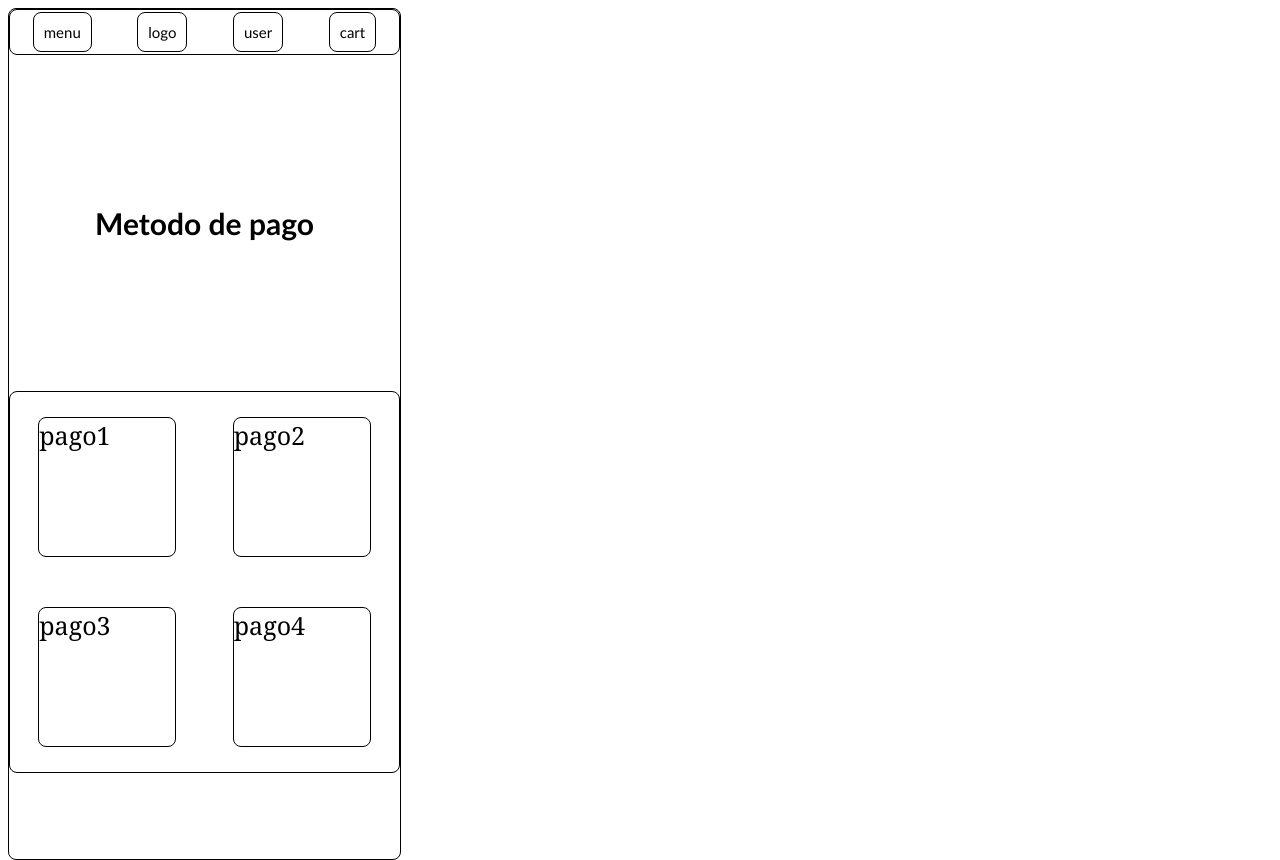
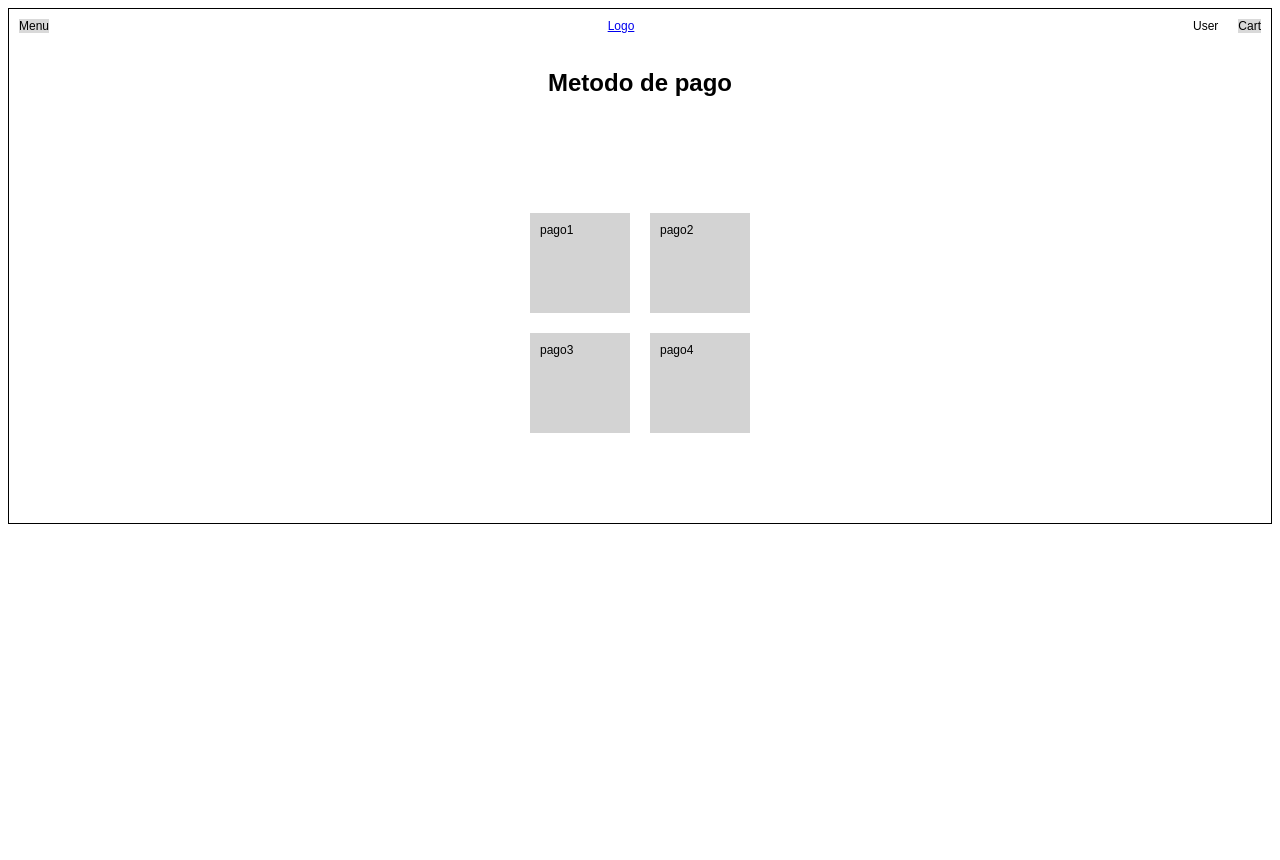
Before and after one commit to Andherson24/restaurante-bar, a plain HTML site: page pago.html in a window 1280 px wide. After the commit the page ends 800 px from the top, so only its background shows below. Drawn offline with Linux system fonts and the light colour scheme.

Commit message:
modificando pagina pagos

```diff
--- a/pago.css
+++ b/pago.css
@@ -1,47 +1,93 @@
 body {
-    display: flex;
-    width: 393px;
-    height: 852px;
-    position: absolute;
-    box-sizing: border-box;
-}
-div {
     border: 1px solid black;
     font-family: calibri;
     font-size: 12px;
-    border-radius: 8px;
+    font-family: 'Nunito Sans', sans-serif;
+
 }
-.nav {
-    border: 1px solid black;
+
+div {
+    box-sizing: border-box;
+}
+
+.header {
+    overflow: hidden;
+    display: flex;
+    align-items: center;
+    justify-content: space-between;
+    border: none;
+
+}
+
+.header a {
+    text-align: center;
+    float: none;
+    display: block;
+    text-align: left;
+}
+
+.header a.logo {
+    display: block;
+    margin-left: auto;
+    margin-right: auto;
+    width: 50%;
+}
+
+.derecha-menu {
+    float: right;
+    display: flex;
+    justify-content: space-between;
+    border: none;
+}
+
+.izquierda-menu {
+    border: none;
+}
+
+.icono {
     display: flex;
     justify-content: space-around;
     align-items: center;
-    height: 44px;
+    margin: 10px;
+    background: #D9D9D9;
+    border: none;
 }
-#box {
+
+#user {
+    background: white;
+
+}
+
+h1 {
+    display: flex;
+    align-items: center;
+    flex-direction: column;
+    justify-content: center;
     padding: 10px;
-    margin: 20px;
-    font-size: 15px;
 }
-h1 {
-    margin-top: 5em;
-    margin-bottom: 5em;
+
+.realizar-pago {
     display: flex;
     flex-direction: column;
-    align-items: center;
     justify-content: center;
-    font-size: 30px;
+    height: 400px;
+
 }
-.realizar-pago {
+
+.sec1 {
     display: flex;
-    flex-direction: row;
-    justify-content: space-around;
-    flex-wrap: wrap;
+    justify-content: center;
 }
-.realizar-pago > div {
-    width: 136px;
-    height: 138px;
-    margin: 1em;
-    font-family: Cambria;
-    font-size: 25px;
+
+.sec2 {
+    display: flex;
+    justify-content: center;
 }
+
+.pagos {
+    background-color: lightgrey;
+    margin: 10px;
+    padding: 10px;
+    height: 100px;
+    width: 100px;
+}
--- a/pago.html
+++ b/pago.html
@@ -1,5 +1,6 @@
 <!DOCTYPE html>
 <html lang="en">
+
 <head>
     <meta charset="UTF-8">
     <meta http-equiv="X-UA-Compatible" content="IE=edge">
@@ -7,21 +8,31 @@
     <title>pago</title>
     <link rel="stylesheet" href="pago.css">
 </head>
+
 <body>
     <div class="pago">
-        <div class="nav">
-            <div class="menu" id="box">menu</div>
-            <div class="logo" id="box">logo</div>
-            <div class="user" id="box">user</div>
-            <div class="cart" id="box">cart</div>
+        <div class="header">
+            <div class="izquierda-menu">
+                <div class="icono" id="menu">Menu</div>
+            </div>
+            <a href="#">Logo</a>
+            <div class="derecha-menu">
+                <div class="icono" id="user">User</div>
+                <div class="icono" id="cart">Cart</div>
+            </div>
         </div>
         <h1>Metodo de pago</h1>
         <div class="realizar-pago">
-            <div class="pago1">pago1</div>
-            <div class="pago2">pago2</div>
-            <div class="pago3">pago3</div>
-            <div class="pago4">pago4</div>
+            <div class="sec1">
+                <div class="pagos" id="pago1">pago1</div>
+                <div class="pagos" id="pago2">pago2</div>
+            </div>
+            <div class="sec2">
+                <div class="pagos" id="pago3">pago3</div>
+                <div class="pagos" id="pago4">pago4</div>
+            </div>
         </div>
     </div>
 </body>
+
 </html>
```
